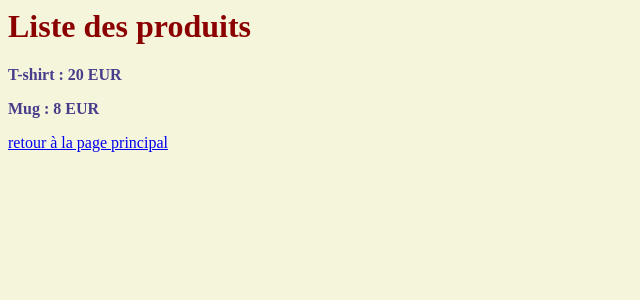
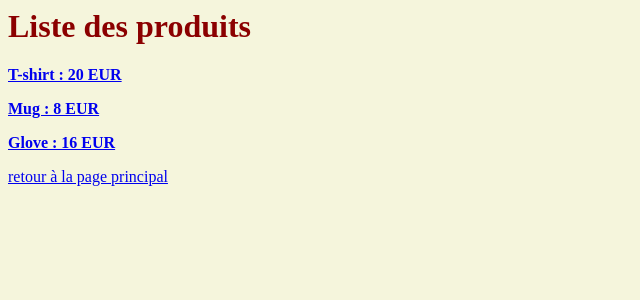
Before and after one commit to choukridev18/sdet-qa-agent, a Flask app: page /catalog in a window 1280 px wide. Shown: the top 300 px of the page, without its empty margins (0-640 px from the left). Run offline with Flask 3, Linux system fonts and the light colour scheme.

Commit message:
feat: add product pages with prices

```diff
--- a/app.py
+++ b/app.py
@@ -12,3 +12,17 @@ def home():
 @app.route("/catalog")
 def catalog():
     return render_template("catalog.html")
+
+
+@app.route("/product/<slug>")
+def product(slug):
+    if slug == "tshirt":
+        price = 20
+    elif slug == "mug":
+        price = 8
+    elif slug == "glove":
+        price = 16
+    else:
+        price = 0
+
+    return render_template("product.html", slug=slug, price=price)
--- a/templates/catalog.html
+++ b/templates/catalog.html
@@ -1,8 +1,9 @@
 <link rel="stylesheet" href="/static/style.css">
 <h1>Liste des produits</h1>
 
-<p><strong>T-shirt : 20 EUR</strong></p>
-<p><strong>Mug : 8 EUR</strong></p>
+<p><a href="/product/tshirt"><strong>T-shirt : 20 EUR</strong></a></p>
+<p><a href="/product/mug"><strong>Mug : 8 EUR</strong></a></p>
+<p><a href="/product/glove"><strong>Glove : 16 EUR</strong></a></p>
 
 
 <a href="/">retour à la page principal</a>
```
Also changed, not shown: templates/product.html (added, +8 -0 lines).
